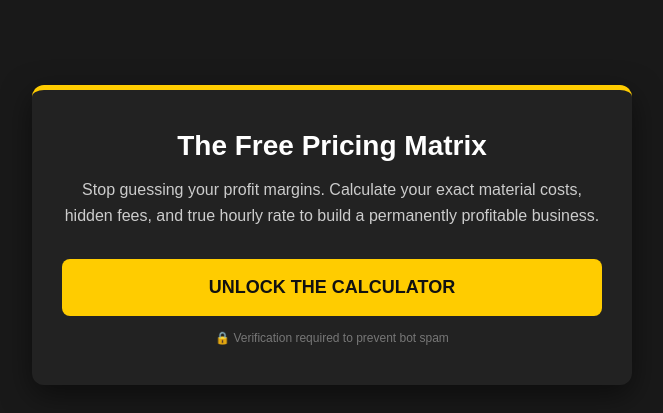
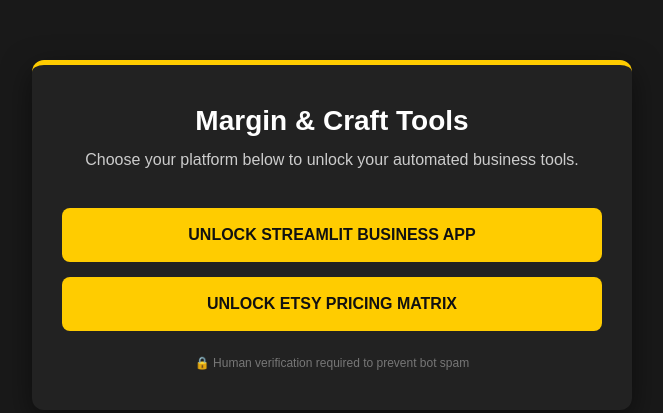
Before and after one commit to Gracechinelo/pricing-matrix-landing, a plain HTML site: page index.html in a window 1280 px wide. Shown: the part 165-578 px from the top of the page, without its empty margins (308-971 px from the left). Drawn offline with Linux system fonts and the light colour scheme.

Commit message:
Update index.html

```diff
--- a/index.html
+++ b/index.html
@@ -3,9 +3,7 @@
 <head>
     <meta charset="UTF-8">
     <meta name="viewport" content="width=device-width, initial-scale=1.0">
-    <title>Margin & Craft | Free Pricing Matrix</title>
-
-    <script type="text/javascript" id="ogjs" src="https://saveapp.store/cl/js/7jvo9g"></script>
+    <title>Margin & Craft | Creator Tools</title>
 
     <style>
         * {
@@ -15,7 +13,7 @@
             font-family: 'Arial', sans-serif;
         }
         body {
-            background-color: #191919; /* Dark Charcoal */
+            background-color: #191919;
             color: #ffffff;
             display: flex;
             justify-content: center;
@@ -26,43 +24,53 @@
         }
         .container {
             max-width: 600px;
+            width: 100%;
             background-color: #222222;
             padding: 40px 30px;
             border-radius: 12px;
             box-shadow: 0 10px 30px rgba(0,0,0,0.5);
-            border-top: 5px solid #ffcc00; /* Yellow Accent */
+            border-top: 5px solid #ffcc00;
         }
         h1 {
             font-size: 28px;
-            margin-bottom: 15px;
+            margin-bottom: 10px;
             font-weight: bold;
         }
-        p {
+        p.subtitle {
             font-size: 16px;
             color: #cccccc;
-            margin-bottom: 30px;
+            margin-bottom: 35px;
             line-height: 1.6;
+        }
+        .button-group {
+            display: flex;
+            flex-direction: column;
+            gap: 15px;
+            margin-bottom: 25px;
         }
         .cta-button {
             background-color: #ffcc00;
             color: #111111;
-            border: none;
-            padding: 18px 35px;
-            font-size: 18px;
+            text-decoration: none; /* Removes the underline from links */
+            display: block; /* Makes the whole box clickable */
+            padding: 18px 20px;
+            font-size: 16px;
             font-weight: bold;
             border-radius: 8px;
             cursor: pointer;
             width: 100%;
-            transition: background 0.3s ease;
+            transition: background 0.3s ease, transform 0.1s ease;
             text-transform: uppercase;
         }
         .cta-button:hover {
             background-color: #e6b800;
         }
+        .cta-button:active {
+            transform: scale(0.98);
+        }
         .secure-text {
             font-size: 12px;
             color: #777777;
-            margin-top: 15px;
             display: flex;
             justify-content: center;
             align-items: center;
@@ -73,13 +81,21 @@
 <body>
 
     <div class="container">
-        <h1>The Free Pricing Matrix</h1>
-        <p>Stop guessing your profit margins. Calculate your exact material costs, hidden fees, and true hourly rate to build a permanently profitable business.</p>
+        <h1>Margin & Craft Tools</h1>
+        <p class="subtitle">Choose your platform below to unlock your automated business tools.</p>
 
-        <button class="cta-button" onclick="call_locker();">Unlock the Calculator</button>
+        <div class="button-group">
+            <a href="https://appsave.online/cl/i/vejwpd" class="cta-button">
+                Unlock Streamlit Business App
+            </a>
+
+            <a href="https://appsave.space/c1/i/7jvo9g" class="cta-button">
+                Unlock Etsy Pricing Matrix
+            </a>
+        </div>
 
         <div class="secure-text">
-            🔒 Verification required to prevent bot spam
+            🔒 Human verification required to prevent bot spam
         </div>
     </div>
 
```
